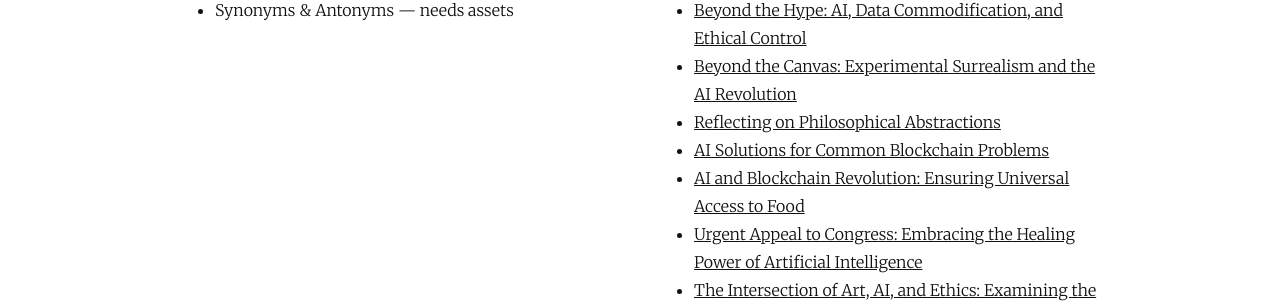
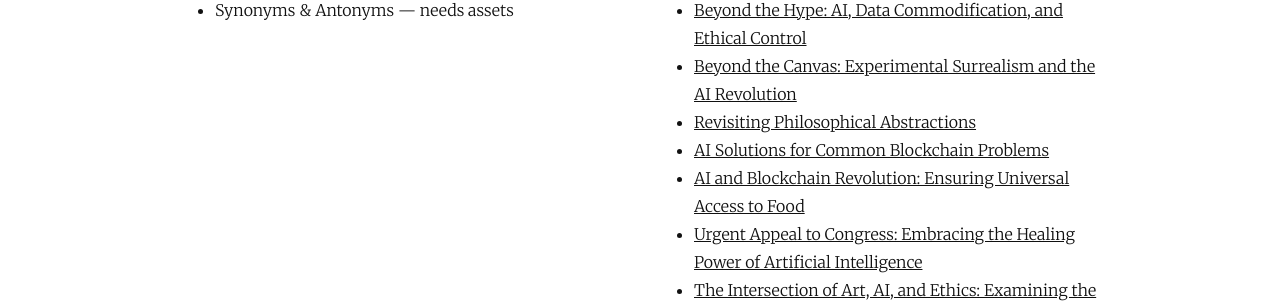
Before and after one commit to JLD-Ai/joshdavila.github.io, a Jekyll site: the page built from archive.md, in a window 1280 px wide. Shown: the part 740-1044 px from the top of the page. Built offline with Jekyll 4.4.1, drawn with Linux system fonts in a browser that asks for light colours.

Commit message:
Curate three lead essays and align retrospective title

```diff
--- a/_data/writings.yml
+++ b/_data/writings.yml
@@ -1,4 +1,5 @@
 - id: case-for-data-ownership
+  site_lead: true
   title: "The Case for Data Ownership: A Moral Imperative"
   publication_date: null
   publication_year: 2025
@@ -37,6 +38,7 @@
   featured: true
 
 - id: unseen-cost-of-ai
+  site_lead: true
   title: "The Unseen Cost of AI: Artists, Exploitation, and the Corporate Dilemma"
   publication_date: 2024-11-26
   publication_year: 2024
@@ -91,7 +93,7 @@
   featured: true
 
 - id: philosophical-abstractions-retrospective
-  title: "Reflecting on Philosophical Abstractions"
+  title: "Revisiting Philosophical Abstractions"
   publication_date: null
   publication_year: 2023
   status: published
@@ -185,6 +187,7 @@
   featured: false
 
 - id: ethical-disclosure
+  site_lead: true
   title: "The Ethical Imperative of Disclosing the Use of AI in AI-Generated Art"
   publication_date: 2023-05-23
   publication_year: 2023
```
